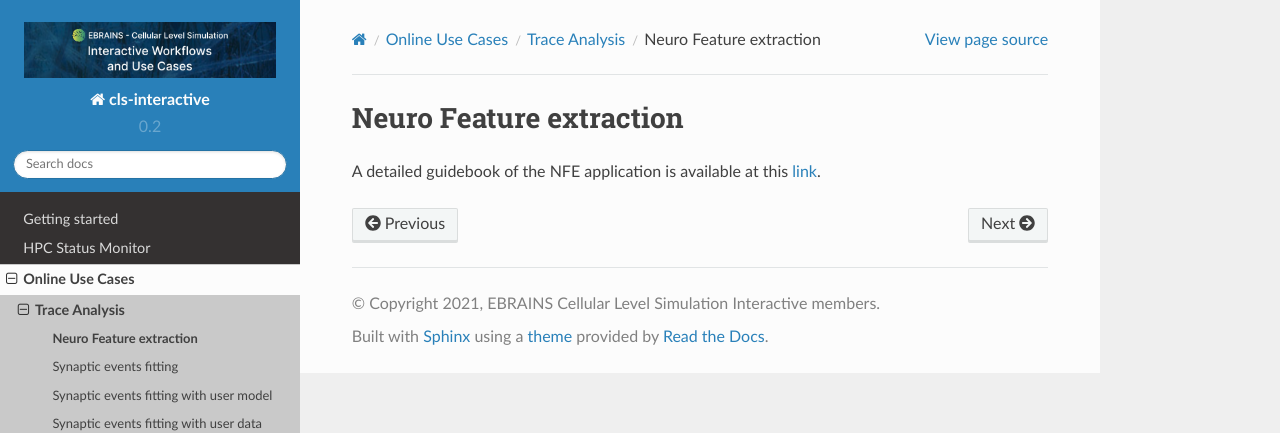
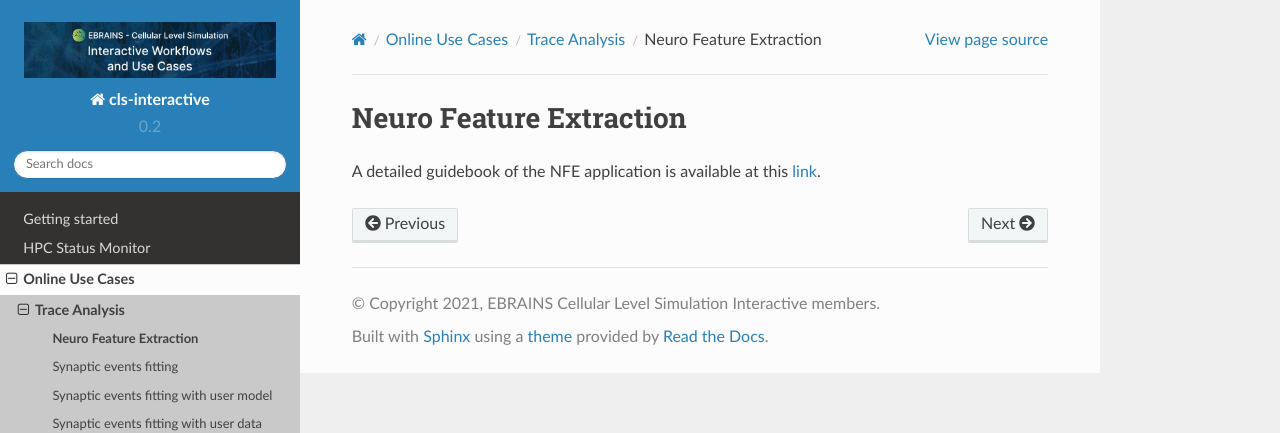
Before and after one commit to ebrains-cls-interactive/docs, a Sphinx documentation site: the page built from source/online_usecases/trace_analysis/efel_gui/efel_gui.rst, in a window 1280 px wide. Shown: the top 433 px of the page. Built offline with Sphinx 7.4.7 and the Read the Docs theme 2.0.0, drawn with Linux system fonts in a browser that asks for light colours.

Commit message:
fix capital letters

```diff
--- a/source/online_usecases/trace_analysis/efel_gui/efel_gui.rst
+++ b/source/online_usecases/trace_analysis/efel_gui/efel_gui.rst
@@ -1,7 +1,7 @@
 .. _efel_gui:
 
 ##################
-Neuro Feature extraction
+Neuro Feature Extraction
 ##################
 
 A detailed guidebook of the NFE application is available at this
```
